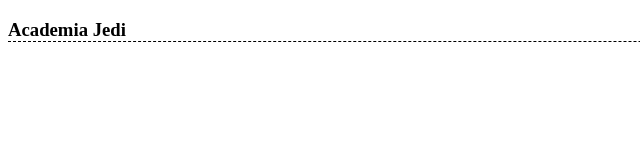
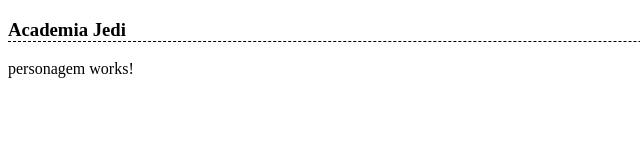
Before and after one commit to vitorhcl/pw3-componentes, an Angular app: page / in a window 1280 px wide. Shown: the top 160 px of the page, without its empty margins (0-640 px from the left). Built offline with nearby package versions, Linux system fonts and the light colour scheme.

Commit message:
Adicionando componente personagem no root

```diff
--- a/src/app/app.component.html
+++ b/src/app/app.component.html
@@ -1 +1,2 @@
 <app-header></app-header>
+<app-personagem></app-personagem>
```
